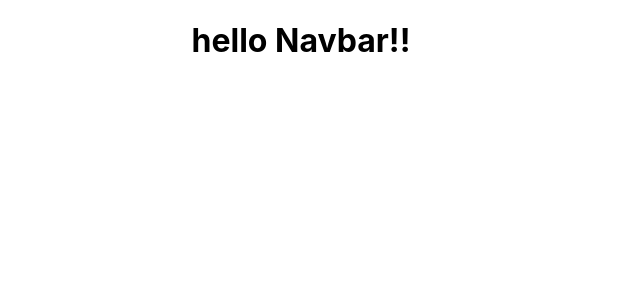
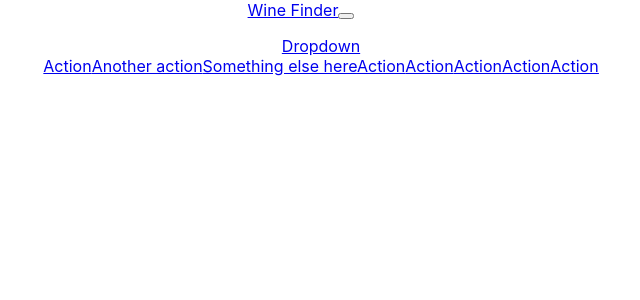
Before and after one commit to SunShineOneX/Wine-api, a React (Create React App) app: page /wines/merlot in a window 1280 px wide. Shown: the top 300 px of the page, without its empty margins (339-979 px from the left). Built offline with nearby package versions, Linux system fonts and the light colour scheme.

Commit message:
all wines created

```diff
--- a/src/components/Navbar.js
+++ b/src/components/Navbar.js
@@ -2,16 +2,79 @@
 import { BrowserRouter as Router, Link, Switch, Route } from "react-router-dom";
 import axios from "axios";
 
-import React, { Component } from 'react'
+import React, { Component } from "react";
 
 class Navbar extends Component {
-    render() {
-        return (
-            <div>
-                <h1> hello Navbar!!</h1>
-            </div>
-        )
-    }
+  render() {
+    return (
+        <Router>
+      <div>
+        <nav class="navbar navbar-expand-lg navbar-dark bg-dark">
+          <a class="navbar-brand" href="#">
+            Wine Finder
+          </a>
+          <button
+            class="navbar-toggler"
+            type="button"
+            data-toggle="collapse"
+            data-target="#navbarSupportedContent"
+            aria-controls="navbarSupportedContent"
+            aria-expanded="false"
+            aria-label="Toggle navigation"
+          >
+            <span class="navbar-toggler-icon"></span>
+          </button>
+
+          <div class="collapse navbar-collapse" id="navbarSupportedContent">
+            <ul class="navbar-nav mr-auto">
+              <a
+                class="nav-link dropdown-toggle"
+                href="#"
+                id="navbarDropdown"
+                role="button"
+                data-toggle="dropdown"
+                aria-haspopup="true"
+                aria-expanded="false"
+              >
+                Dropdown
+              </a>
+              <div class="dropdown-menu" aria-labelledby="navbarDropdown">
+                <a class="dropdown-item" href="#">
+                  Action
+                </a>
+                <a class="dropdown-item" href="#">
+                  Another action
+                </a>
+                <a class="dropdown-item" href="#">
+                  Something else here
+                </a>
+                <a class="dropdown-item" href="#">
+                  Action
+                </a>
+                <a class="dropdown-item" href="#">
+                  Action
+                </a>
+                <a class="dropdown-item" href="#">
+                  Action
+                </a>
+                <a class="dropdown-item" href="#">
+                  Action
+                  <a class="dropdown-item" href="#">
+                  Action
+                </a>
+                </a>
+              </div>
+            </ul>
+          </div>
+        </nav>
+        <Switch>
+            {/* <Route exact path="/wines" component={} />
+            <Route path ="/wines/merlot" component={}/> */}
+        </Switch>
+      </div>
+      </Router>
+    );
+  }
 }
 
 export default Navbar;
```
Also changed, not shown: src/components/Wine01.js (added), src/components/Wine02.js (added), src/components/Wine03.js (added), src/components/Wine04.js (added), src/components/Wine05.js (added), src/components/Wine06.js (added), src/components/Wine07.js (added), src/components/Wine08.js (added).
